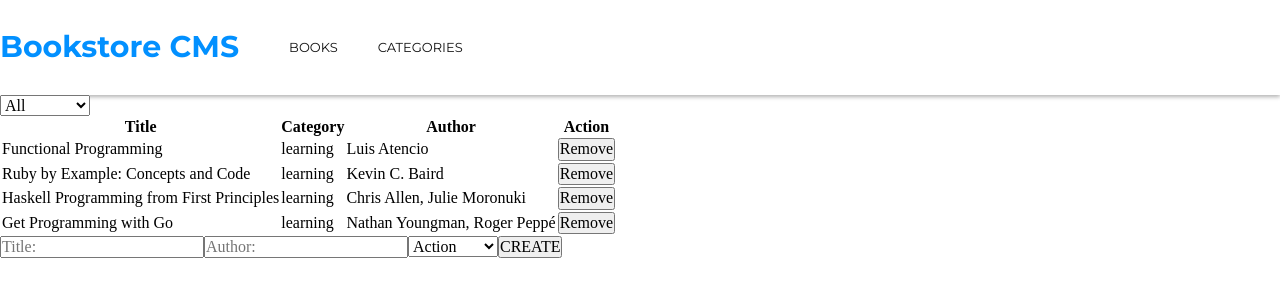
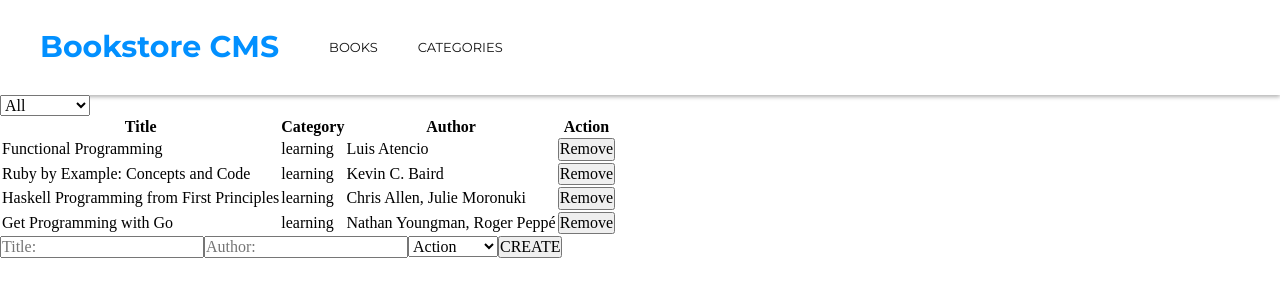
Before and after one commit to SantiagoGuerra/magic-books, a React (Create React App) app: page / in a window 1280 px wide. Shown: the top 300 px of the page. Built offline with nearby package versions, Linux system fonts and the light colour scheme.

Commit message:
Implement container

```diff
--- a/src/components/App.js
+++ b/src/components/App.js
@@ -4,8 +4,9 @@ import BookForm from '../containers/BookForm';
 
 const App = () => (
   <div>
+
     <header className="header">
-
+      <div className="container">
         <div className="header-wrap">
           <h1 className="text-size-xl color-blue font-main logo">
             Bookstore CMS
@@ -22,6 +23,7 @@ const App = () => (
             </ul>
           </nav>
         </div>
+      </div>
 
       <div className="avatar" />
     </header>
--- /dev/null
+++ b/src/styles/layout/_container.scss
@@ -0,0 +1,5 @@
+.container {
+  max-width: 1200px;
+  width: 100%;
+  margin: auto;
+}
--- a/src/styles/main.scss
+++ b/src/styles/main.scss
@@ -1,3 +1,4 @@
 @import './base/reset';
 @import './abstracts/variables';
+@import './layout/container';
 @import './layout/header';
```
Lines whose indentation alone changed are shown as unchanged.
